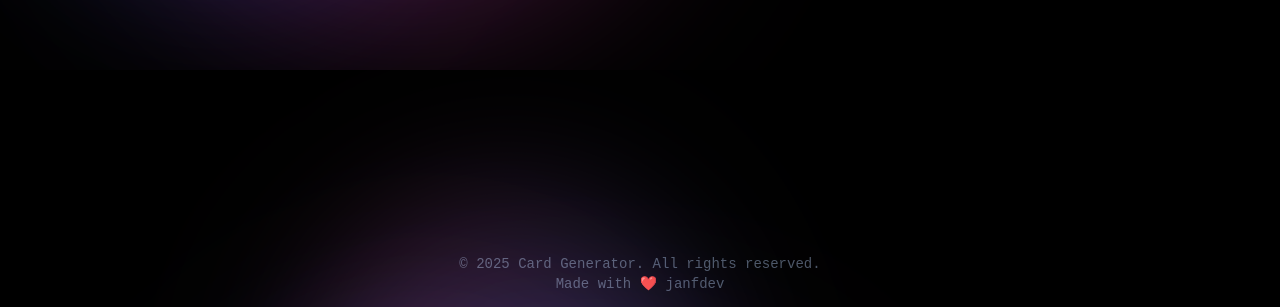
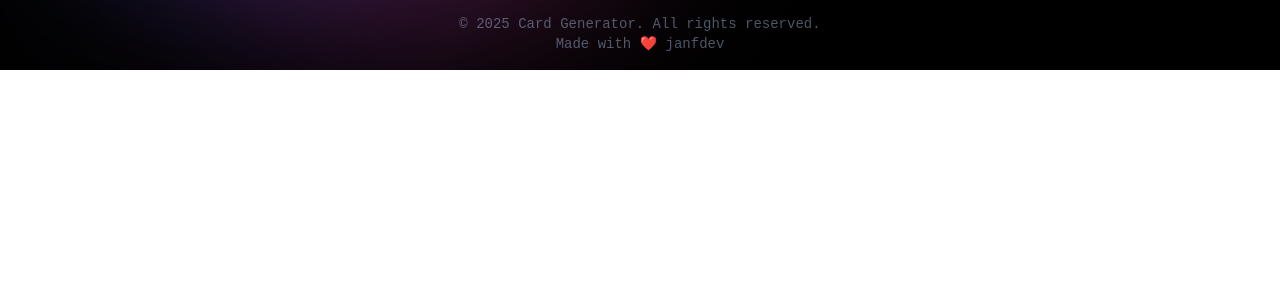
Before and after one commit to janfdev/card-generator, a React (Vite) app: page / in a window 1280 px wide. Shown: the part 730-1037 px from the top of the page. After the commit the page ends 800 px from the top, so only its background shows below. Built offline with nearby package versions, Linux system fonts and the light colour scheme; a web font is replaced by a local one.

Commit message:
fix: adjust Footer visibility in App layout for better responsiveness across screen sizes

```diff
--- a/src/App.tsx
+++ b/src/App.tsx
@@ -94,8 +94,11 @@ const App: React.FC = () => {
           </div>
         </div>
       </div>
+      <div className="md:block hidden">
+        <Footer />
+      </div>
 
-      <div className="relative w-full h-[30%] bg-black">
+      <div className="relative md:hidden w-full h-[30%] bg-black">
         <BlobBackground blobs={customBlobs} />
         <Footer />
       </div>
```
